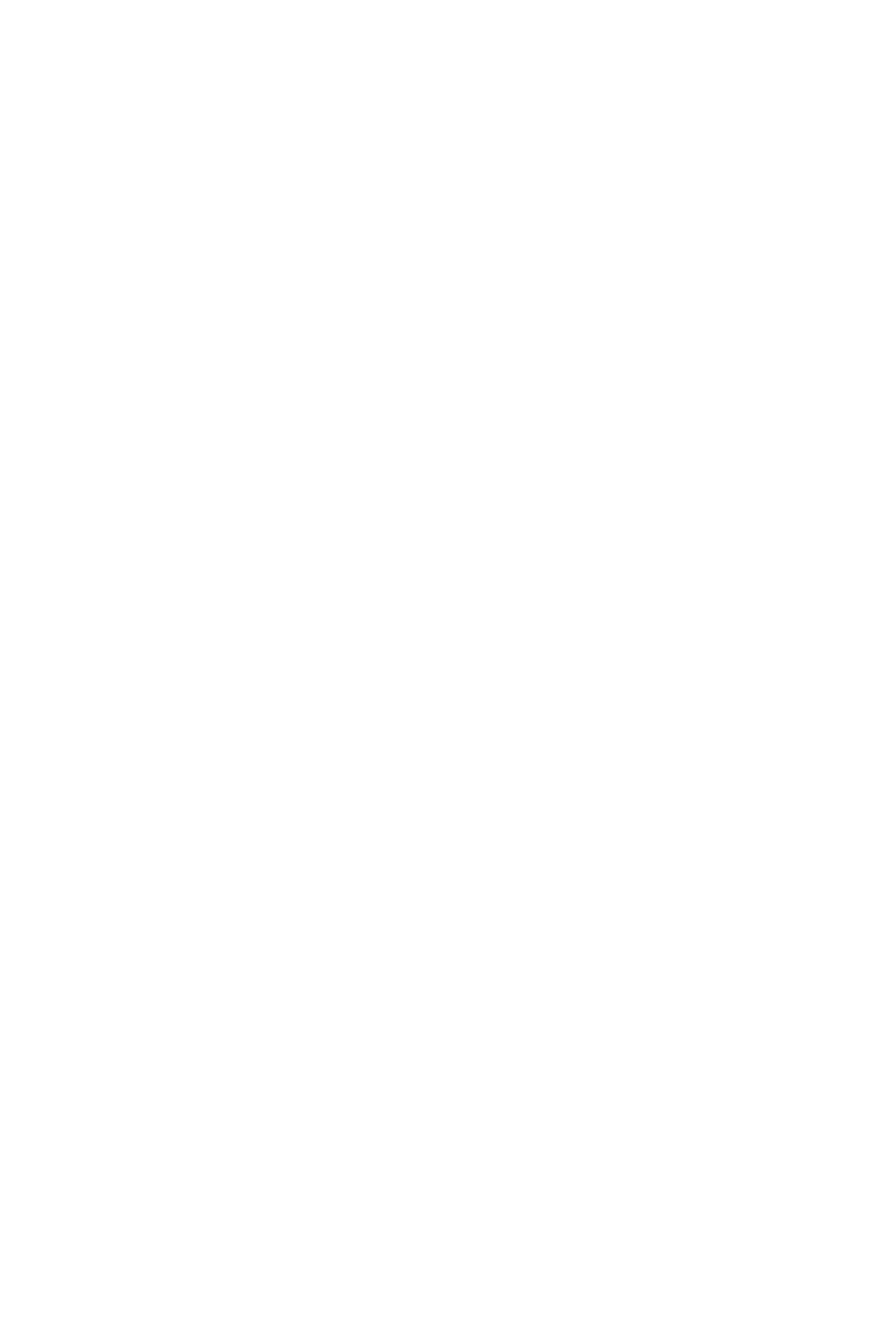
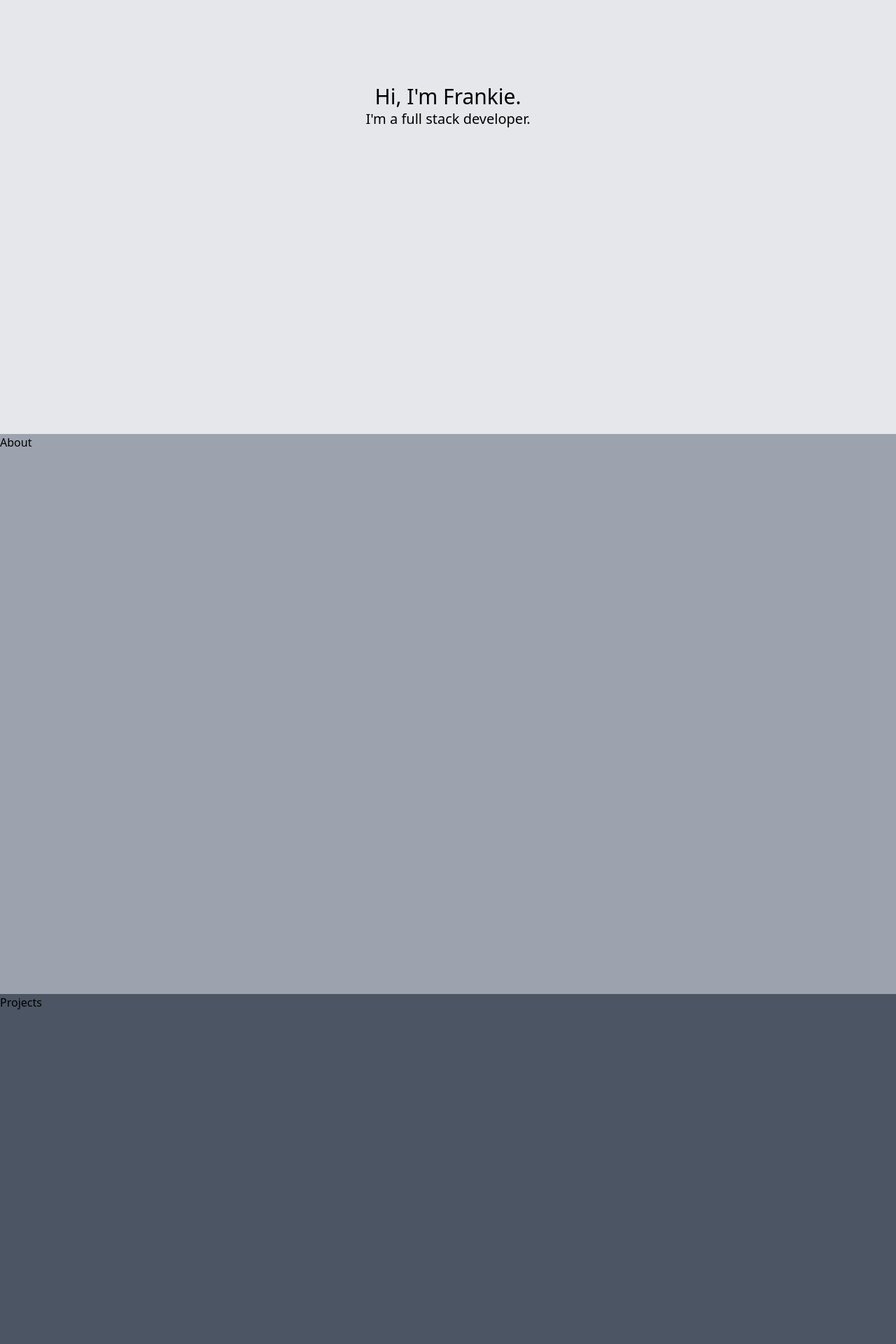
Before and after one commit to flcsn/portfolio-page, a React (Create React App) app: page / in a window 1280 px wide. Shown: the part 180-2100 px from the top of the page at 70% size. Before the commit the page ends 800 px from the top, so only its background shows below. Built offline with nearby package versions, Linux system fonts and the light colour scheme.

Commit message:
added basic styles for Intro component

```diff
--- a/src/App.js
+++ b/src/App.js
@@ -1,11 +1,19 @@
 import React from 'react'
 
-const ComponentName = () => {
+import Intro from './components/Intro'
+import About from './components/About'
+import Projects from './components/Projects'
+import Contact from './components/Contact'
+
+const App = () => {
   return (
-    <div className='text-3xl'>
-      Hello!
+    <div className='flex flex-col'>
+      <Intro />
+      <About />
+      <Projects />
+      <Contact />
     </div>
   )
 }
 
-export default ComponentName
+export default App
--- /dev/null
+++ b/src/components/About.js
@@ -0,0 +1,11 @@
+import React from 'react'
+
+const About = () => {
+  return (
+    <div className='flex bg-gray-400 w-screen h-screen'>
+      About
+    </div>
+  )
+}
+
+export default About
--- /dev/null
+++ b/src/components/Contact.js
@@ -0,0 +1,11 @@
+import React from 'react'
+
+const Contact = () => {
+  return (
+    <div className='flex bg-gray-800 h-screen'>
+      Contact
+    </div>
+  )
+}
+
+export default Contact
--- /dev/null
+++ b/src/components/Intro.js
@@ -0,0 +1,14 @@
+import React from 'react'
+
+const Intro = () => {
+  return (
+    <div className='flex bg-gray-200 w-screen h-screen'>
+      <div className='w-4/5 h-1/4 m-auto text-center'>
+        <h1 className='text-3xl'>Hi, I&apos;m Frankie.</h1>
+        <h2 className='text-xl'>I&apos;m a full stack developer.</h2>
+      </div>
+    </div>
+  )
+}
+
+export default Intro
--- /dev/null
+++ b/src/components/Projects.js
@@ -0,0 +1,11 @@
+import React from 'react'
+
+const Projects = () => {
+  return (
+    <div className='flex bg-gray-600 h-screen'>
+      Projects
+    </div>
+  )
+}
+
+export default Projects
```
